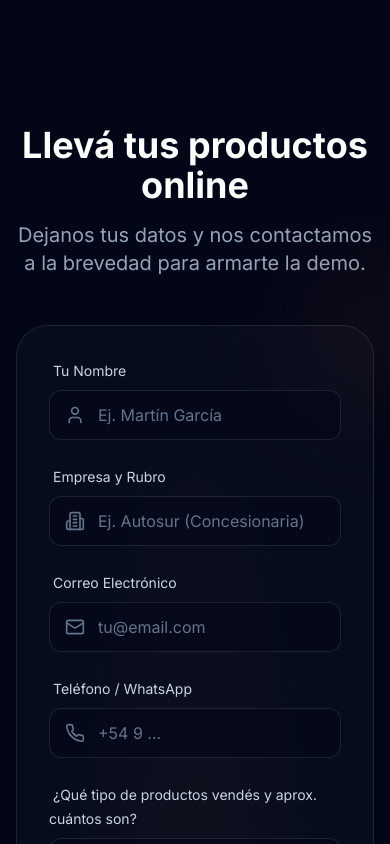
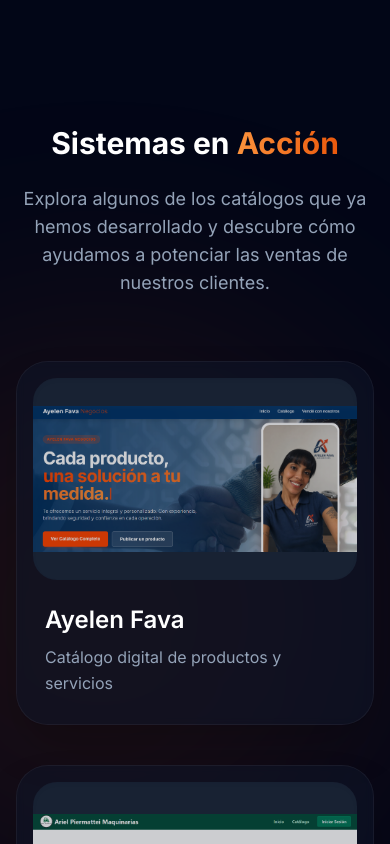
Before and after one commit to SrNanu/TechPhite, a Next.js app: page /catalogos in a window 390 px wide. Shown: the part 6000-6844 px from the top of the page. Built offline with nearby package versions, Linux system fonts and the light colour scheme.

Commit message:
feat(catalogos): add clients/examples section with actual assets and links

```diff
--- a/app/catalogos/page.tsx
+++ b/app/catalogos/page.tsx
@@ -5,6 +5,7 @@ import CatalogosProblems from '@/components/CatalogosProblems';
 import CatalogosSolutions from '@/components/CatalogosSolutions';
 import CatalogosFeatures from '@/components/CatalogosFeatures';
 import CatalogosSteps from '@/components/CatalogosSteps';
+import CatalogosClients from '@/components/CatalogosClients';
 import CatalogosContact from '@/components/CatalogosContact';
 import { Metadata } from 'next';
 
@@ -24,6 +25,7 @@ export default function CatalogosPage() {
       <CatalogosSolutions />
       <CatalogosFeatures />
       <CatalogosSteps />
+      <CatalogosClients />
       <CatalogosContact />
       <Footer />
     </main>
--- /dev/null
+++ b/components/CatalogosClients.tsx
@@ -0,0 +1,97 @@
+'use client';
+
+import { motion } from 'framer-motion';
+import Image from 'next/image';
+import Link from 'next/link';
+import { ExternalLink } from 'lucide-react';
+
+import ayelenImg from '@/assets/ayelenfava.png';
+import arielImg from '@/assets/arielpiermattei_catalogo.png';
+
+const clients = [
+  {
+    name: 'Ayelen Fava',
+    description: 'Catálogo digital de productos y servicios',
+    image: ayelenImg,
+    url: 'https://ayelenfava.com/',
+  },
+  {
+    name: 'Ariel Piermattei',
+    description: 'Catálogo de repuestos y productos',
+    image: arielImg,
+    url: 'https://arielpiermattei.com/',
+  }
+];
+
+export default function CatalogosClients() {
+  return (
+    <section className="py-24 bg-slate-950 relative overflow-hidden">
+      {/* Background glow elements */}
+      <div className="absolute top-1/2 left-0 -translate-y-1/2 -translate-x-1/3 w-[600px] h-[600px] bg-orange-600/10 rounded-full blur-[120px] pointer-events-none" />
+
+      <div className="container mx-auto px-4 relative z-10">
+        <motion.div
+          initial={{ opacity: 0, y: 20 }}
+          whileInView={{ opacity: 1, y: 0 }}
+          viewport={{ once: true }}
+          transition={{ duration: 0.6 }}
+          className="text-center max-w-2xl mx-auto mb-16"
+        >
+          <h2 className="text-3xl md:text-5xl font-bold text-white mb-6">
+            Sistemas en <span className="text-transparent bg-clip-text bg-gradient-to-r from-orange-400 to-orange-600">Acción</span>
+          </h2>
+          <p className="text-lg text-slate-400">
+            Explora algunos de los catálogos que ya hemos desarrollado y descubre cómo ayudamos a potenciar las ventas de nuestros clientes.
+          </p>
+        </motion.div>
+
+        <div className="grid grid-cols-1 md:grid-cols-2 gap-10 max-w-5xl mx-auto">
+          {clients.map((client, index) => (
+            <motion.div
+              key={index}
+              initial={{ opacity: 0, y: 30 }}
+              whileInView={{ opacity: 1, y: 0 }}
+              viewport={{ once: true }}
+              transition={{ duration: 0.5, delay: index * 0.2 }}
+            >
+              <Link href={client.url} target="_blank" rel="noopener noreferrer" className="group block h-full">
+                <div className="relative bg-slate-900/50 h-full flex flex-col rounded-[2rem] p-4 border border-white/5 hover:border-orange-500/30 transition-all duration-500 shadow-2xl overflow-hidden backdrop-blur-sm group-hover:-translate-y-2">
+                  {/* Subtle hover gradient background */}
+                  <div className="absolute inset-0 bg-gradient-to-b from-white/[0.02] to-transparent opacity-0 group-hover:opacity-100 transition-opacity duration-500 pointer-events-none" />
+
+                  {/* Image container */}
+                  <div className="relative rounded-[1.5rem] overflow-hidden aspect-[16/10] bg-slate-800 shadow-inner p-2">
+                    <Image
+                      src={client.image}
+                      alt={client.name}
+                      fill
+                      className="object-contain transition-transform duration-700 group-hover:scale-105"
+                    />
+                    <div className="absolute inset-0 bg-slate-950/20 group-hover:bg-transparent transition-colors duration-500" />
+
+                    {/* Hover overlay icon */}
+                    <div className="absolute inset-0 flex items-center justify-center opacity-0 group-hover:opacity-100 transition-opacity duration-500 bg-slate-950/40 backdrop-blur-[2px]">
+                      <div className="bg-orange-500 text-white p-4 rounded-full transform translate-y-4 group-hover:translate-y-0 transition-all duration-500 shadow-lg shadow-orange-500/25">
+                        <ExternalLink className="w-6 h-6" />
+                      </div>
+                    </div>
+                  </div>
+
+                  {/* Content */}
+                  <div className="mt-6 mb-3 px-3 flex-1 flex flex-col">
+                    <h3 className="text-2xl font-semibold text-white group-hover:text-orange-400 transition-colors">
+                      {client.name}
+                    </h3>
+                    <p className="text-slate-400 mt-2 text-base leading-relaxed">
+                      {client.description}
+                    </p>
+                  </div>
+                </div>
+              </Link>
+            </motion.div>
+          ))}
+        </div>
+      </div>
+    </section>
+  );
+}
```
Also changed, not shown: assets/arielpiermattei_catalogo.png (added), assets/ayelenfava.png (added).
